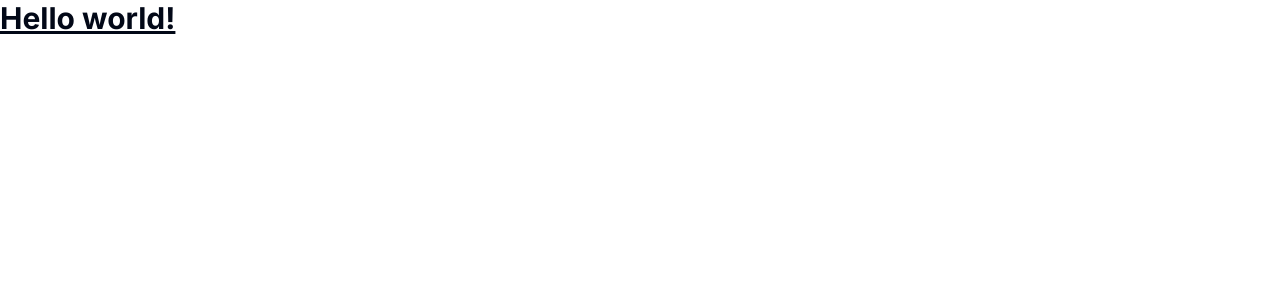
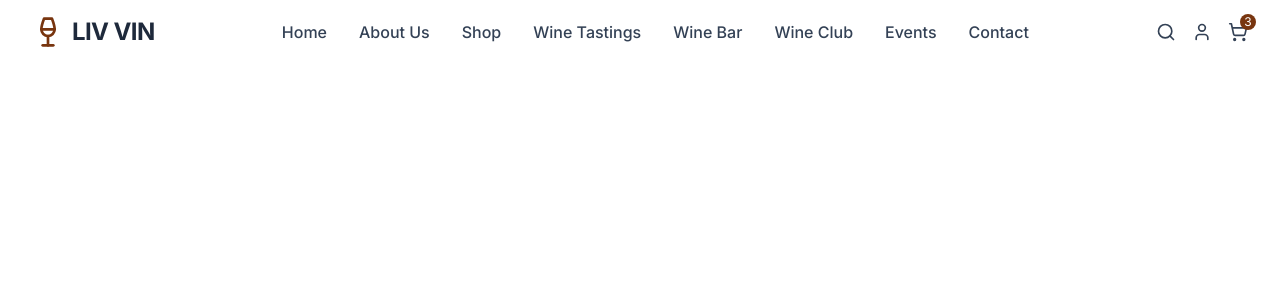
Before and after one commit to Edsey-omenda/liv-vin-wines-frontend, a React (Vite) app: page / in a window 1280 px wide. Shown: the top 300 px of the page. Built offline with nearby package versions, Linux system fonts and the light colour scheme.

Commit message:
Implemented The header section.

```diff
--- a/src/App.tsx
+++ b/src/App.tsx
@@ -1,9 +1,10 @@
 import React from "react";
+import { Header } from "./components/common/Header";
 
 const App: React.FC = () => {
   return (
     <>
-      <h1 className="text-3xl font-bold underline">Hello world!</h1>
+      <Header />
     </>
   );
 };
--- a/src/components/common/Header/Header.tsx
+++ b/src/components/common/Header/Header.tsx
@@ -0,0 +1,108 @@
+import React, { useState, useEffect } from "react";
+import Logo from "./Logo";
+import Navigation from "./Navigation";
+import UserActions from "./UserActions";
+import MobileMenu from "./MobileMenu";
+
+interface HeaderProps {
+  cartItemCount?: number;
+  onLogoClick?: () => void;
+  onNavigationItemClick?: (item: string) => void;
+  onSearchClick?: () => void;
+  onUserClick?: () => void;
+  onCartClick?: () => void;
+  navigationItems?: string[];
+  className?: string;
+}
+
+const Header: React.FC<HeaderProps> = ({
+  cartItemCount = 3,
+  onLogoClick,
+  onNavigationItemClick,
+  onSearchClick,
+  onUserClick,
+  onCartClick,
+  navigationItems = [
+    "Home",
+    "About Us",
+    "Shop",
+    "Wine Tastings",
+    "Wine Bar",
+    "Wine Club",
+    "Events",
+    "Contact",
+  ],
+  className = "",
+}) => {
+  const [isMenuOpen, setIsMenuOpen] = useState(false);
+  const [isScrolled, setIsScrolled] = useState(false);
+
+  useEffect(() => {
+    const handleScroll = () => setIsScrolled(window.scrollY > 50);
+    window.addEventListener("scroll", handleScroll);
+    return () => window.removeEventListener("scroll", handleScroll);
+  }, []);
+
+  const handleMenuToggle = () => {
+    setIsMenuOpen(!isMenuOpen);
+  };
+
+  const handleMobileMenuClose = () => {
+    setIsMenuOpen(false);
+  };
+
+  const handleNavigationClick = (item: string) => {
+    if (onNavigationItemClick) {
+      onNavigationItemClick(item);
+    }
+  };
+
+  const handleLogoClick = () => {
+    if (onLogoClick) {
+      onLogoClick();
+    }
+    // Close mobile menu if open
+    setIsMenuOpen(false);
+  };
+
+  return (
+    <header
+      className={`fixed top-0 left-0 right-0 z-50 transition-all duration-300 ${
+        isScrolled ? "bg-white/95 backdrop-blur-sm shadow-sm" : "bg-transparent"
+      } ${className}`}
+    >
+      <div className="max-w-7xl mx-auto px-4 sm:px-6 lg:px-8">
+        <div className="flex items-center justify-between h-16">
+          {/* Logo */}
+          <Logo onClick={handleLogoClick} />
+
+          {/* Desktop Navigation */}
+          <Navigation
+            items={navigationItems}
+            onItemClick={handleNavigationClick}
+          />
+
+          {/* User Actions */}
+          <UserActions
+            cartItemCount={cartItemCount}
+            isMenuOpen={isMenuOpen}
+            onSearchClick={onSearchClick}
+            onUserClick={onUserClick}
+            onCartClick={onCartClick}
+            onMenuToggle={handleMenuToggle}
+          />
+        </div>
+      </div>
+
+      {/* Mobile Menu */}
+      <MobileMenu
+        isOpen={isMenuOpen}
+        items={navigationItems}
+        onItemClick={handleNavigationClick}
+        onClose={handleMobileMenuClose}
+      />
+    </header>
+  );
+};
+
+export default Header;
--- /dev/null
+++ b/src/components/common/Header/Logo.tsx
@@ -0,0 +1,34 @@
+//TODO: REMEMBER TO UPDATE WITH THE RIGHT LOGOS.
+import React from "react";
+import { Wine } from "lucide-react";
+
+interface LogoProps {
+  onClick?: () => void;
+  className?: string;
+  iconClassName?: string;
+  textClassName?: string;
+  text?: string;
+}
+
+const Logo: React.FC<LogoProps> = ({
+  onClick,
+  className = "",
+  iconClassName = "h-8 w-8 text-amber-900",
+  textClassName = "text-2xl font-bold text-slate-800 tracking-tight",
+  text = "LIV VIN",
+}) => {
+  return (
+    <div className={`flex-shrink-0 ${className}`}>
+      <button
+        onClick={onClick}
+        className="flex items-center space-x-2 hover:opacity-90 transition-opacity"
+        aria-label="LIV VIN Home"
+      >
+        <Wine className={iconClassName} />
+        <span className={textClassName}>{text}</span>
+      </button>
+    </div>
+  );
+};
+
+export default Logo;
--- a/src/components/common/Header/MobileMenu.tsx
+++ b/src/components/common/Header/MobileMenu.tsx
@@ -0,0 +1,58 @@
+import React from "react";
+
+interface MobileMenuProps {
+  isOpen: boolean;
+  items?: string[];
+  onItemClick?: (item: string) => void;
+  onClose?: () => void;
+  className?: string;
+}
+
+const MobileMenu: React.FC<MobileMenuProps> = ({
+  isOpen,
+  items = [
+    "Home",
+    "About Us",
+    "Shop",
+    "Wine Tastings",
+    "Wine Bar",
+    "Wine Club",
+    "Events",
+    "Contact",
+  ],
+  onItemClick,
+  onClose,
+  className = "",
+}) => {
+  const handleItemClick = (item: string) => {
+    if (onItemClick) {
+      onItemClick(item);
+    }
+    // Auto-close menu after item click
+    if (onClose) {
+      onClose();
+    }
+  };
+
+  if (!isOpen) return null;
+
+  return (
+    <div
+      className={`md:hidden bg-white border-t border-slate-200 ${className}`}
+    >
+      <div className="px-4 py-6 space-y-4">
+        {items.map((item) => (
+          <button
+            key={item}
+            onClick={() => handleItemClick(item)}
+            className="block w-full text-left text-slate-700 hover:text-amber-900 transition-colors font-medium py-2"
+          >
+            {item}
+          </button>
+        ))}
+      </div>
+    </div>
+  );
+};
+
+export default MobileMenu;
--- a/src/components/common/Header/Navigation.tsx
+++ b/src/components/common/Header/Navigation.tsx
@@ -0,0 +1,44 @@
+import React from "react";
+
+interface NavigationProps {
+  items?: string[];
+  onItemClick?: (item: string) => void;
+  className?: string;
+}
+
+const Navigation: React.FC<NavigationProps> = ({
+  items = [
+    "Home",
+    "About Us",
+    "Shop",
+    "Wine Tastings",
+    "Wine Bar",
+    "Wine Club",
+    "Events",
+    "Contact",
+  ],
+  onItemClick,
+  className = "",
+}) => {
+  const handleItemClick = (item: string) => {
+    if (onItemClick) {
+      onItemClick(item);
+    }
+  };
+
+  return (
+    <nav className={`hidden md:flex items-center space-x-8 ${className}`}>
+      {items.map((item) => (
+        <button
+          key={item}
+          onClick={() => handleItemClick(item)}
+          className="text-slate-700 hover:text-amber-900 transition-colors font-medium"
+        >
+          {item}
+        </button>
+      ))}
+    </nav>
+  );
+};
+
+export default Navigation;
--- a/src/components/common/Header/UserActions.tsx
+++ b/src/components/common/Header/UserActions.tsx
@@ -0,0 +1,75 @@
+import React from "react";
+import { ShoppingCart, User, Menu, X, Search } from "lucide-react";
+
+interface UserActionsProps {
+  cartItemCount?: number;
+  isMenuOpen?: boolean;
+  onSearchClick?: () => void;
+  onUserClick?: () => void;
+  onCartClick?: () => void;
+  onMenuToggle?: () => void;
+  showMobileMenuButton?: boolean;
+}
+
+const UserActions: React.FC<UserActionsProps> = ({
+  cartItemCount = 0,
+  isMenuOpen = false,
+  onSearchClick,
+  onUserClick,
+  onCartClick,
+  onMenuToggle,
+  showMobileMenuButton = true,
+}) => {
+  return (
+    <div className="flex items-center space-x-4">
+      {/* Search Button */}
+      <button
+        onClick={onSearchClick}
+        className="text-slate-700 hover:text-amber-900 transition-colors"
+        aria-label="Search"
+      >
+        <Search className="h-5 w-5" />
+      </button>
+
+      {/* User Account Button */}
+      <button
+        onClick={onUserClick}
+        className="text-slate-700 hover:text-amber-900 transition-colors"
+        aria-label="User Account"
+      >
+        <User className="h-5 w-5" />
+      </button>
+
+      {/* Shopping Cart Button */}
+      <button
+        onClick={onCartClick}
+        className="relative text-slate-700 hover:text-amber-900 transition-colors"
+        aria-label="Shopping Cart"
+      >
+        <ShoppingCart className="h-5 w-5" />
+        {cartItemCount > 0 && (
+          <span className="absolute -top-2 -right-2 bg-amber-900 text-white text-xs rounded-full h-4 w-4 flex items-center justify-center">
+            {cartItemCount > 99 ? "99+" : cartItemCount}
+          </span>
+        )}
+      </button>
+
+      {/* Mobile Menu Toggle */}
+      {showMobileMenuButton && (
+        <button
+          className="md:hidden text-slate-700 hover:text-amber-900 transition-colors"
+          onClick={onMenuToggle}
+          aria-label="Toggle Menu"
+        >
+          {isMenuOpen ? (
+            <X className="h-6 w-6" />
+          ) : (
+            <Menu className="h-6 w-6" />
+          )}
+        </button>
+      )}
+    </div>
+  );
+};
+
+export default UserActions;
--- a/src/components/common/Header/index.ts
+++ b/src/components/common/Header/index.ts
@@ -0,0 +1,6 @@
+// components/header/index.ts - Header components export
+export { default as Header } from "./Header";
+export { default as Logo } from "./Logo";
+export { default as Navigation } from "./Navigation";
+export { default as UserActions } from "./UserActions";
+export { default as MobileMenu } from "./MobileMenu";
```
